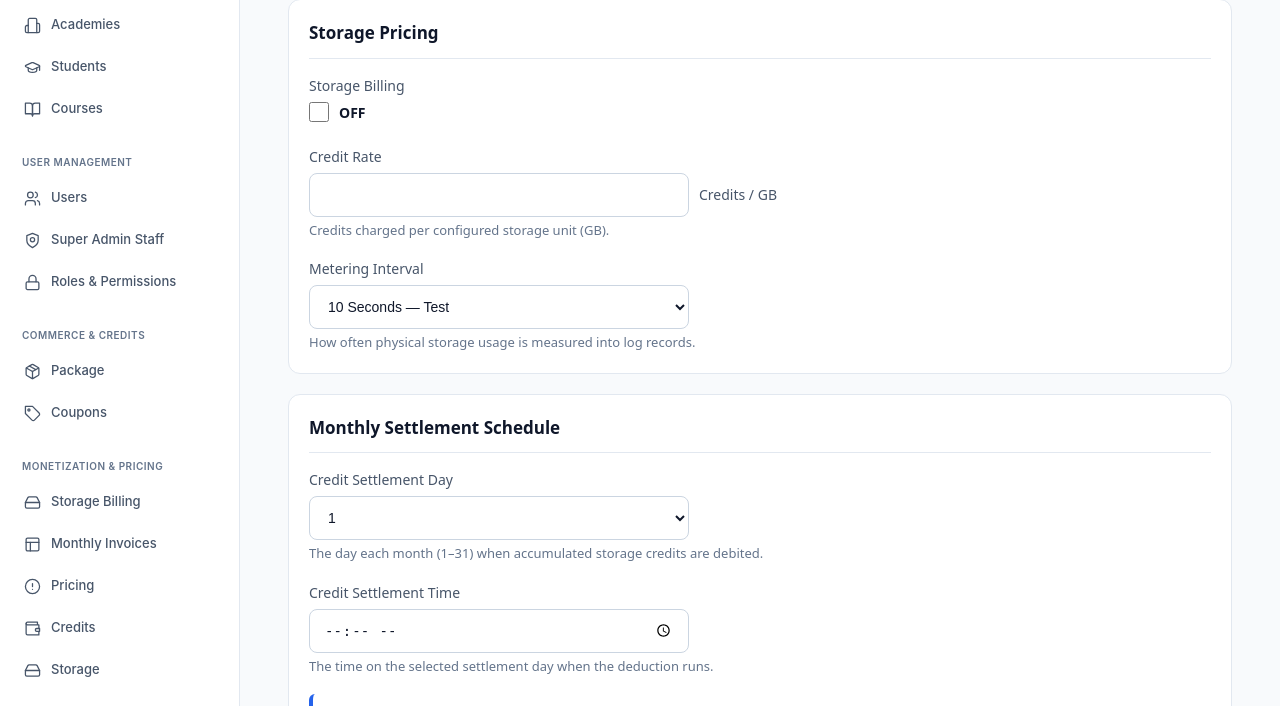
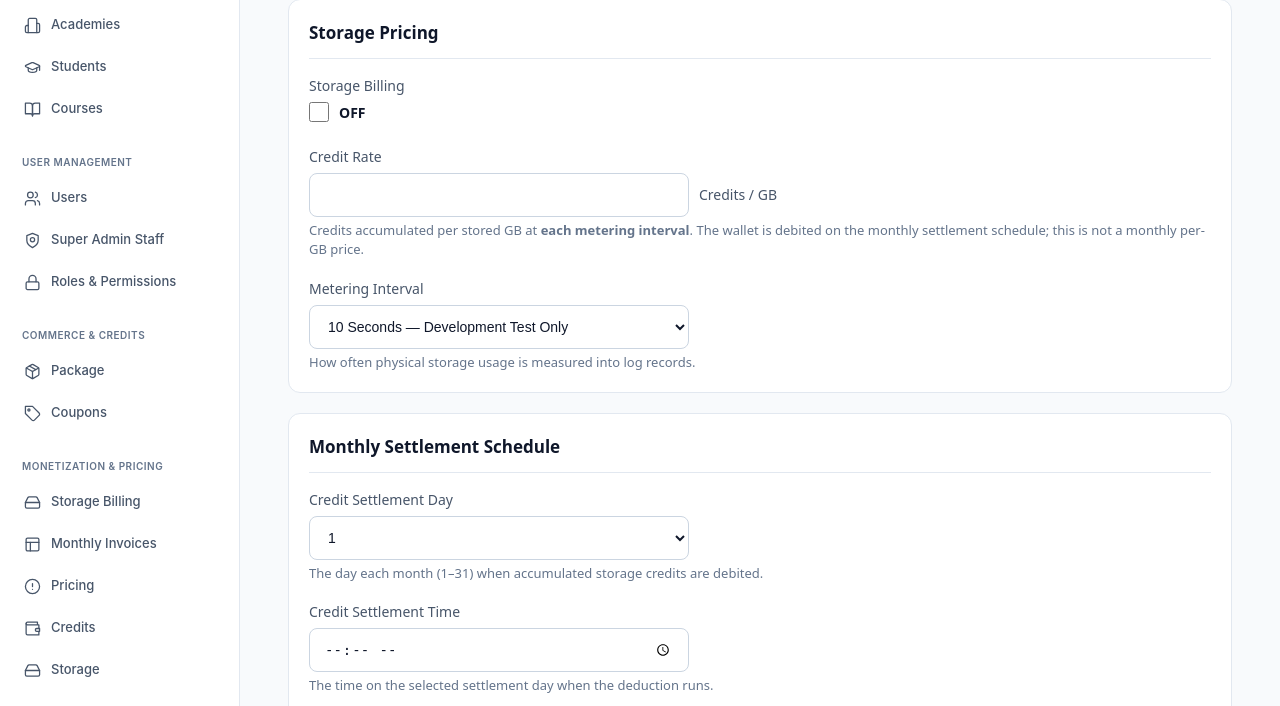
Before and after one commit to amnas-cubixmet/cubixskill-backend, a Django app: template apps/control_panel/templates/control_panel/billing/storage_settings.html in a window 1280 px wide. Shown: the part 185-891 px from the top of the page. Run offline with Django 5.2, Linux system fonts and the light colour scheme; the template is opened without the code that fills it, so the values that code supplies are empty; the visitor is signed in with stand-in values (Sample User, id 1).

Commit message:
ui(storage): explain rate units per metering interval and monthly wallet settlement

```diff
--- a/apps/control_panel/templates/control_panel/billing/storage_settings.html
+++ b/apps/control_panel/templates/control_panel/billing/storage_settings.html
@@ -261,7 +261,7 @@
           <input type="number" step="0.0001" min="0" name="storage_credit_rate_per_gb" id="id_storage_credit_rate_per_gb" class="cp-themed-input" value="{{ setting.storage_credit_rate_per_gb }}" required style="flex: 1; min-width: 180px;">
           <span style="font-weight: 500; color: var(--text-secondary); font-size: 14px; white-space: nowrap;">Credits / GB</span>
         </div>
-        <span class="cp-field-helper">Credits charged per configured storage unit (GB).</span>
+        <span class="cp-field-helper">Credits accumulated per stored GB at <strong>each metering interval</strong>. The wallet is debited on the monthly settlement schedule; this is not a monthly per-GB price.</span>
         {% if form.storage_credit_rate_per_gb.errors %}
           <span class="cp-field-error">{{ form.storage_credit_rate_per_gb.errors.0 }}</span>
         {% endif %}
@@ -271,7 +271,7 @@
       <div class="cp-field-group">
         <label class="cp-field-label" for="id_storage_billing_interval">Metering Interval</label>
         <select name="storage_billing_interval" id="id_storage_billing_interval" class="cp-themed-input">
-          <option value="10_SECONDS" {% if setting.storage_billing_interval == "10_SECONDS" %}selected{% endif %}>10 Seconds — Test</option>
+          <option value="10_SECONDS" {% if setting.storage_billing_interval == "10_SECONDS" %}selected{% endif %}>10 Seconds — Development Test Only</option>
           <option value="6_HOURS" {% if setting.storage_billing_interval == "6_HOURS" %}selected{% endif %}>6 Hours</option>
           <option value="12_HOURS" {% if setting.storage_billing_interval == "12_HOURS" %}selected{% endif %}>12 Hours</option>
           <option value="18_HOURS" {% if setting.storage_billing_interval == "18_HOURS" %}selected{% endif %}>18 Hours</option>
```
